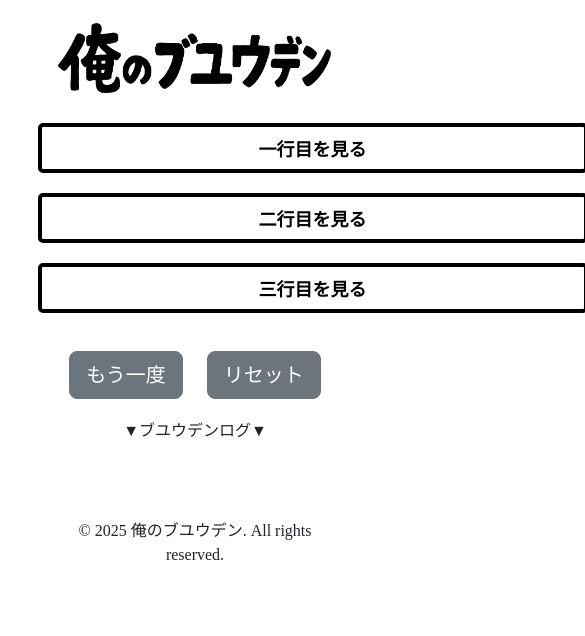
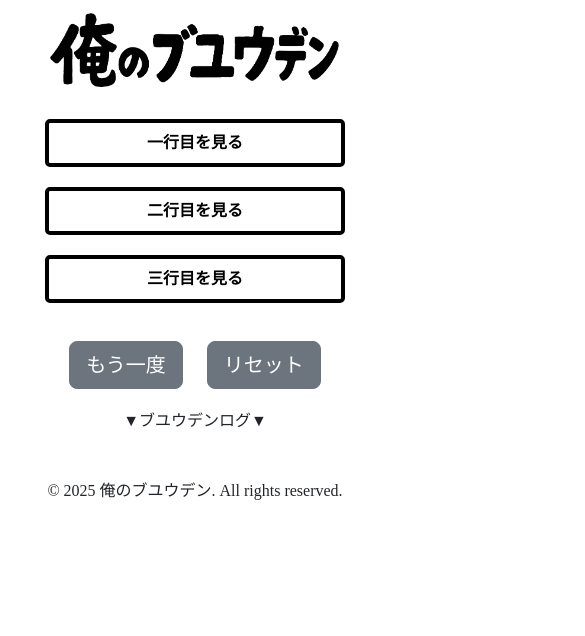
Before and after one commit to mattou0330/buyuuden, a plain HTML site: page index.html in a window 390 px wide. Shown: the whole page, 585 px wide, since content can reach past the window. Drawn offline with nearby package versions, Linux system fonts and the light colour scheme.

Commit message:
スマホ対応のレスポンシブデザインを追加し、スタイルを調整

```diff
--- a/CSS/style.css
+++ b/CSS/style.css
@@ -1,4 +1,3 @@
-
 body {
   font-family: 'メイリオ', Meiryo;
   text-align: center;
@@ -44,7 +43,6 @@ button {
   display: block;
 }
 
-
 .confirmed {
   pointer-events: none;
 }
@@ -66,3 +64,30 @@ footer {
   padding: 50px;
   text-align: center;
 }
+
+/* スマホ対応のレスポンシブデザイン */
+@media screen and (max-width: 768px) {
+  body {
+    padding: 10px;
+  }
+
+  button {
+    font-size: 20px;
+    padding: 8px 16px;
+  }
+
+  .linebutton {
+    width: 90%; /* 幅をデバイスに合わせる */
+    height: auto;
+    font-size: medium;
+  }
+
+  #history {
+    max-width: 100%; /* 履歴の幅を調整 */
+    padding: 10px;
+  }
+
+  footer {
+    padding: 20px;
+  }
+}
```
